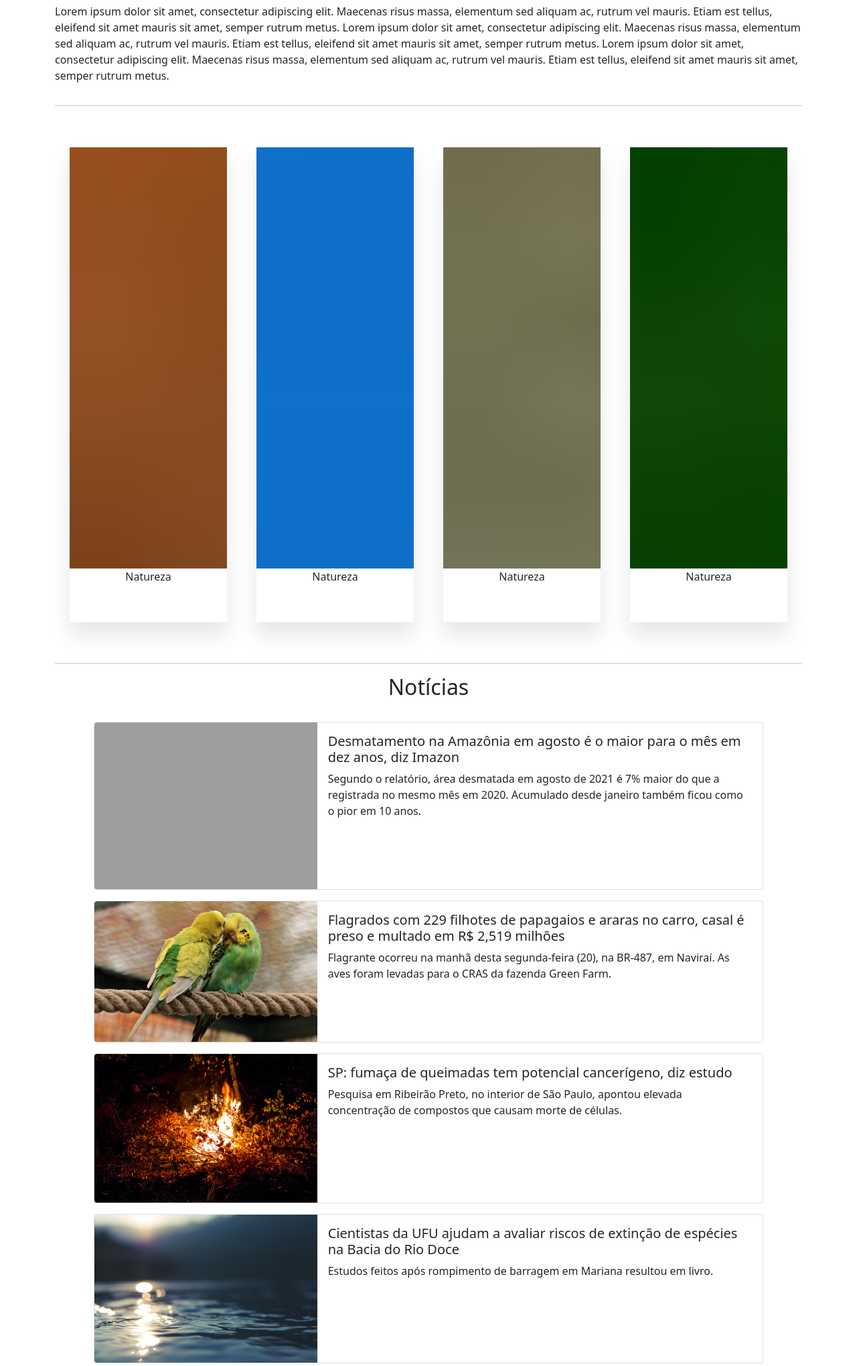
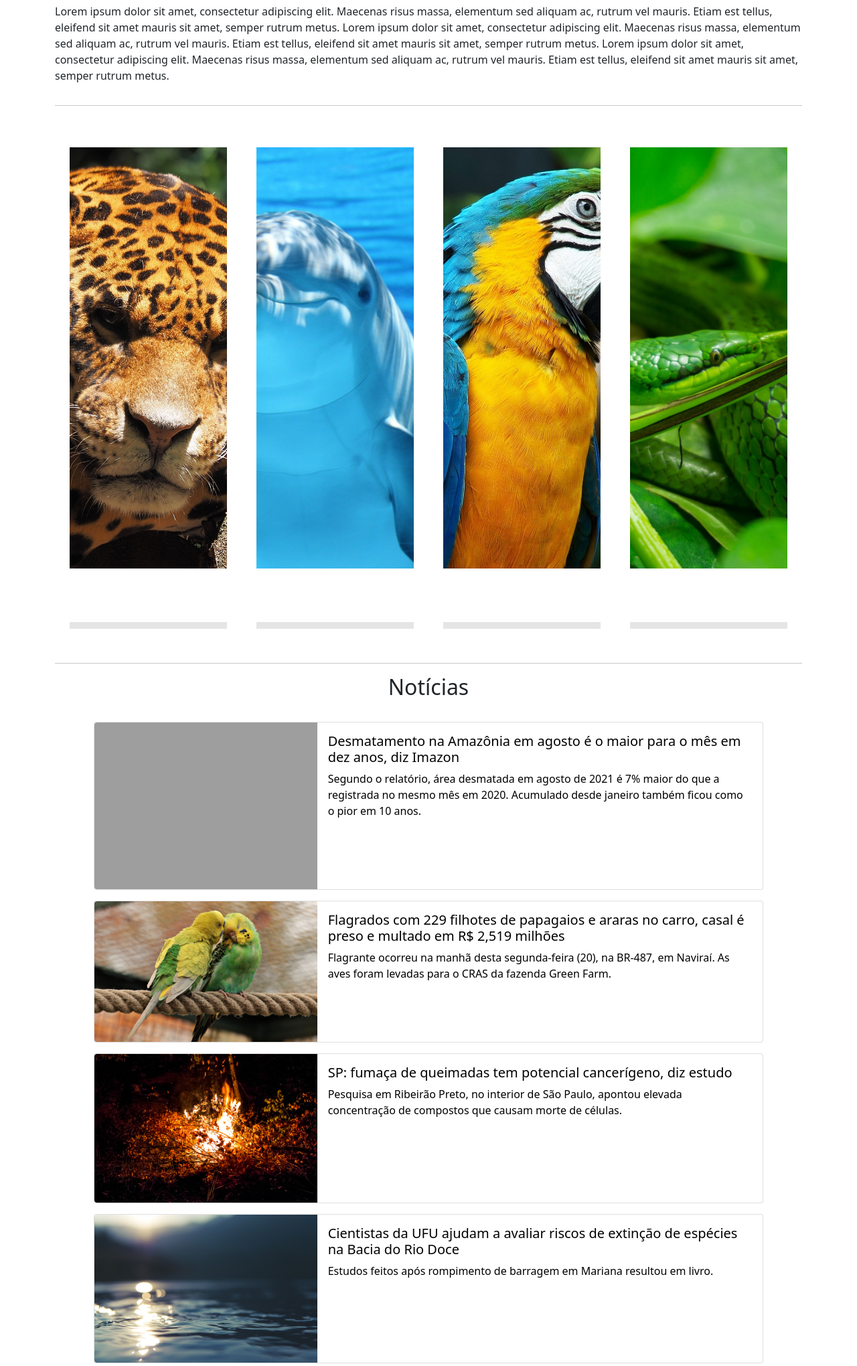
Before and after one commit to thzlet/EcoOng, a Flask app: page / in a window 1280 px wide. Shown: the part 963-3003 px from the top of the page at 67% size. Run offline with Flask 2, Linux system fonts and the light colour scheme; parts of the project's set-up code (start-up, migrations or seed data) failed here and were passed over; some libraries are stand-ins or nearby versions; grey boxes are pictures that could not be loaded.

Commit message:
Update landing page

```diff
--- a/ecoong/static/css/landing.css
+++ b/ecoong/static/css/landing.css
@@ -10,9 +10,9 @@
   flex: 1;
   flex-grow: 4;
   overflow: hidden;
-  transition: 0.5s;
+  transition: 0.6s;
   margin: 0 2%;
-  box-shadow: 0 20px 30px rgba(0, 0, 0, 0.1);
+  box-shadow: 0 0 0 rgba(0, 0, 0, 0.1);
 }
 .box {
   flex: 1;
@@ -20,7 +20,7 @@
   overflow: hidden;
   transition: 0.5s;
   margin: 0 2%;
-  box-shadow: 0 20px 30px rgba(0, 0, 0, 0.1);
+  box-shadow: 0 10px 0 rgba(0, 0, 0, 0.1);
 }
 .box > img:hover {
   width: 100%;
@@ -28,7 +28,7 @@
   object-fit: cover;
 }
 .box > img {
-  width: 100000%;
+  width: 100%;
   height: calc(100% - 10vh);
   object-fit: cover;
   transition: width 0.7s, height 0.7s;
--- a/ecoong/templates/index.html
+++ b/ecoong/templates/index.html
@@ -77,19 +77,15 @@
       <div class="coll">
         <div class="box">
           <img src="/static/imgs/img_home_tigre_1.jpg">
-          <span>Natureza</span>
         </div>
         <div class="box">
           <img src="/static/imgs/img_home_golfinho_2.jpg">
-          <span>Natureza</span>
         </div>
         <div class="box">
           <img src="/static/imgs/img_home_arara_3.jpg">
-          <span>Natureza</span>
         </div>
         <div class="box">
           <img src="/static/imgs/img_home_cobra_4.jpg">
-          <span>Natureza</span>
         </div>
       </div>
     </div>
@@ -108,8 +104,8 @@
             </div>
             <div class="col-md-8">
               <div class="card-body">
-                <h5 align="left" class="card-title">Desmatamento na Amazônia em agosto é o maior para o mês em dez anos, diz Imazon</h5>
-                <p align="left" class="card-text">Segundo o relatório, área desmatada em agosto de 2021 é 7% maior do que a registrada no mesmo mês em 2020. Acumulado desde janeiro também ficou como o pior em 10 anos.</p>
+                <a style="text-decoration:none;color:black;" href="{{url_for('noticias.detalhe_not_page')}}"><h5 align="left" class="card-title">Desmatamento na Amazônia em agosto é o maior para o mês em dez anos, diz Imazon</h5></a>
+                <a style="text-decoration:none;color:black;" href="{{url_for('noticias.detalhe_not_page')}}"><p align="left" class="card-text">Segundo o relatório, área desmatada em agosto de 2021 é 7% maior do que a registrada no mesmo mês em 2020. Acumulado desde janeiro também ficou como o pior em 10 anos.</p></a>
               </div>
             </div>
           </div>
@@ -122,8 +118,8 @@
               </div>
               <div class="col-md-8">
                 <div class="card-body">
-                  <h5 align="left" class="card-title">Flagrados com 229 filhotes de papagaios e araras no carro, casal é preso e multado em R$ 2,519 milhões</h5>
-                  <p align="left" class="card-text">Flagrante ocorreu na manhã desta segunda-feira (20), na BR-487, em Naviraí. As aves foram levadas para o CRAS da fazenda Green Farm.</p>
+                  <a style="text-decoration:none;color:black;" href="{{url_for('noticias.detalhe_not_page')}}"><h5 align="left" class="card-title">Flagrados com 229 filhotes de papagaios e araras no carro, casal é preso e multado em R$ 2,519 milhões</h5></a>
+                  <a style="text-decoration:none;color:black;" href="{{url_for('noticias.detalhe_not_page')}}"><p align="left" class="card-text">Flagrante ocorreu na manhã desta segunda-feira (20), na BR-487, em Naviraí. As aves foram levadas para o CRAS da fazenda Green Farm.</p></a>
                 </div>
               </div>
             </div>
@@ -137,8 +133,8 @@
               </div>
               <div class="col-md-8">
                 <div class="card-body">
-                  <h5 align="left" class="card-title">SP: fumaça de queimadas tem potencial cancerígeno, diz estudo</h5>
-                  <p align="left" class="card-text">Pesquisa em Ribeirão Preto, no interior de São Paulo, apontou elevada concentração de compostos que causam morte de células.</p>
+                  <a style="text-decoration:none;color:black;" href="{{url_for('noticias.detalhe_not_page')}}"><h5 align="left" class="card-title">SP: fumaça de queimadas tem potencial cancerígeno, diz estudo</h5></a>
+                  <a style="text-decoration:none;color:black;" href="{{url_for('noticias.detalhe_not_page')}}"><p align="left" class="card-text">Pesquisa em Ribeirão Preto, no interior de São Paulo, apontou elevada concentração de compostos que causam morte de células.</p></a>
                 </div>
               </div>
             </div>
@@ -152,8 +148,8 @@
               </div>
               <div class="col-md-8">
                 <div class="card-body">
-                  <h5 align="left" class="card-title">Cientistas da UFU ajudam a avaliar riscos de extinção de espécies na Bacia do Rio Doce</h5>
-                  <p align="left" class="card-text">Estudos feitos após rompimento de barragem em Mariana resultou em livro.</p><br>
+                  <a style="text-decoration:none;color:black;" href="{{url_for('noticias.detalhe_not_page')}}"><h5 align="left" class="card-title">Cientistas da UFU ajudam a avaliar riscos de extinção de espécies na Bacia do Rio Doce</h5></a>
+                  <a style="text-decoration:none;color:black;" href="{{url_for('noticias.detalhe_not_page')}}"><p align="left" class="card-text">Estudos feitos após rompimento de barragem em Mariana resultou em livro.</p><br></a>
                 </div>
               </div>
             </div>
```
